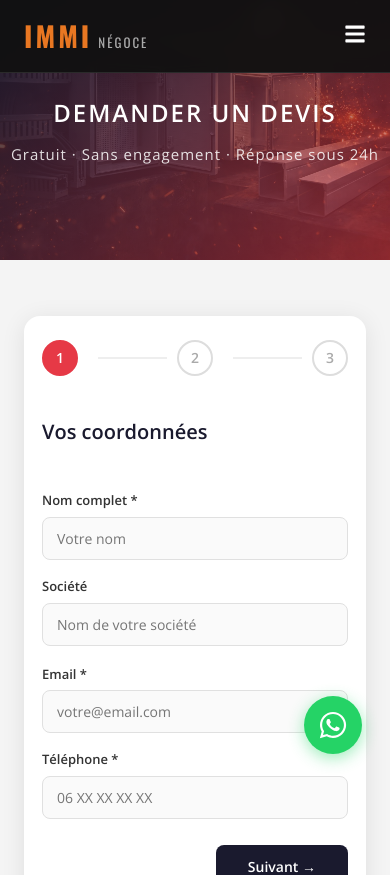
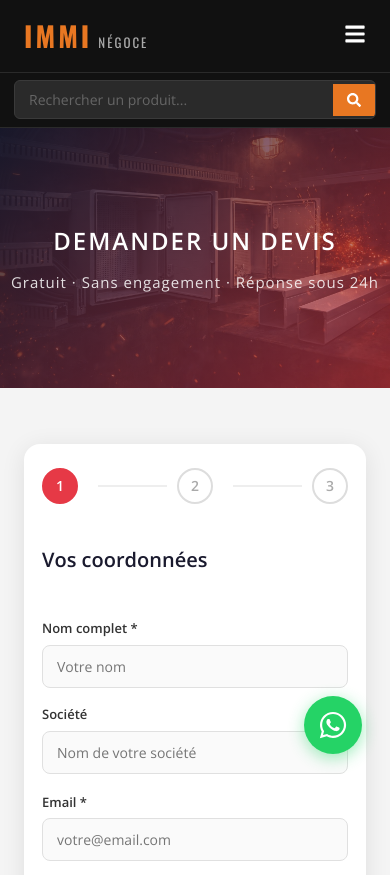
Before and after one commit to youssdinho/immi-website, a React (Vite) app: page /devis in a window 390 px wide. Shown: the top 875 px of the page. Built offline with nearby package versions, Linux system fonts and the light colour scheme.

Commit message:
Add smart search bar in navbar + WhatsApp button on product page

```diff
--- a/src/App.jsx
+++ b/src/App.jsx
@@ -23,6 +23,7 @@ import NotFoundPage from './components/NotFoundPage'
 import WhatsAppButton from './components/WhatsAppButton'
 import VideoSection from './components/VideoSection'
 import SEO from './components/SEO'
+import { MobileSearchStrip } from './components/SearchBar'
 
 function HomePage() {
   return (
@@ -48,6 +49,7 @@ function App() {
     <BrowserRouter>
       <ScrollToTop />
       <WhatsAppButton />
+      <MobileSearchStrip />
       <Routes>
         <Route path="/" element={<HomePage />} />
         <Route path="/produits" element={<ProduitsPage />} />
--- a/src/components/Navbar.jsx
+++ b/src/components/Navbar.jsx
@@ -1,6 +1,7 @@
 import { useState } from 'react'
 import { FaBars, FaTimes } from 'react-icons/fa'
 import { Link } from 'react-router-dom'
+import SearchBar from './SearchBar'
 import './Navbar.css'
 
 export default function Navbar() {
@@ -21,6 +22,8 @@ export default function Navbar() {
           <li><Link to="/contact" onClick={() => setMenuOpen(false)}>Contact</Link></li>
         </ul>
 
+        <SearchBar />
+
         <Link to="/devis" className="btn-devis" onClick={() => setMenuOpen(false)}>
           Demander un Devis
         </Link>
--- a/src/components/ProductDetail.css
+++ b/src/components/ProductDetail.css
@@ -147,6 +147,26 @@
   background: #c1121f;
 }
 
+.pd-btn-whatsapp {
+  display: flex;
+  align-items: center;
+  justify-content: center;
+  gap: 10px;
+  background: #25d366;
+  color: #fff;
+  padding: 13px 24px;
+  border-radius: 6px;
+  font-weight: 700;
+  font-size: 15px;
+  text-decoration: none;
+  margin-bottom: 16px;
+  transition: background 0.2s, transform 0.2s;
+}
+.pd-btn-whatsapp:hover {
+  background: #1ebe5a;
+  transform: translateY(-2px);
+}
+
 .pd-back {
   display: block;
   text-align: center;
--- a/src/components/ProductDetail.jsx
+++ b/src/components/ProductDetail.jsx
@@ -129,6 +129,16 @@ function ProductView({ product, category, categoryName }) {
             Demander un devis
           </a>
 
+          <a
+            href={`https://wa.me/212661695551?text=Bonjour%2C%20je%20suis%20int%C3%A9ress%C3%A9%20par%20le%20produit%20%3A%20${encodeURIComponent(product.name)}%20(R%C3%A9f%3A%20${encodeURIComponent(product.id)}).%20Pouvez-vous%20me%20donner%20plus%20d%27informations%20%3F`}
+            className="pd-btn-whatsapp"
+            target="_blank"
+            rel="noopener noreferrer"
+          >
+            <svg viewBox="0 0 24 24" fill="currentColor" width="18" height="18"><path d="M17.472 14.382c-.297-.149-1.758-.867-2.03-.967-.273-.099-.471-.148-.67.15-.197.297-.767.966-.94 1.164-.173.199-.347.223-.644.075-.297-.15-1.255-.463-2.39-1.475-.883-.788-1.48-1.761-1.653-2.059-.173-.297-.018-.458.13-.606.134-.133.298-.347.446-.52.149-.174.198-.298.298-.497.099-.198.05-.371-.025-.52-.075-.149-.669-1.612-.916-2.207-.242-.579-.487-.5-.669-.51-.173-.008-.371-.01-.57-.01-.198 0-.52.074-.792.372-.272.297-1.04 1.016-1.04 2.479 0 1.462 1.065 2.875 1.213 3.074.149.198 2.096 3.2 5.077 4.487.709.306 1.262.489 1.694.625.712.227 1.36.195 1.871.118.571-.085 1.758-.719 2.006-1.413.248-.694.248-1.289.173-1.413-.074-.124-.272-.198-.57-.347z"/><path d="M12 0C5.373 0 0 5.373 0 12c0 2.123.554 4.116 1.523 5.845L.057 23.082a.75.75 0 0 0 .921.921l5.237-1.466A11.945 11.945 0 0 0 12 24c6.627 0 12-5.373 12-12S18.627 0 12 0zm0 22c-1.886 0-3.65-.49-5.18-1.348l-.372-.214-3.856 1.08 1.08-3.856-.214-.372A9.956 9.956 0 0 1 2 12C2 6.477 6.477 2 12 2s10 4.477 10 10-4.477 10-10 10z"/></svg>
+            Commander via WhatsApp
+          </a>
+
           <Link to={`/produits/${category}`} className="pd-back">
             ← Retour à la catégorie
           </Link>
--- /dev/null
+++ b/src/components/SearchBar.css
@@ -0,0 +1,131 @@
+.searchbar-wrapper {
+  position: relative;
+  flex: 1;
+  max-width: 380px;
+}
+
+.searchbar-form {
+  display: flex;
+  align-items: center;
+  background: #2a2a2a;
+  border: 1px solid #3a3a3a;
+  border-radius: 6px;
+  overflow: hidden;
+  transition: border-color 0.2s;
+}
+
+.searchbar-form:focus-within {
+  border-color: var(--accent);
+}
+
+.searchbar-input {
+  flex: 1;
+  background: none;
+  border: none;
+  outline: none;
+  color: var(--white);
+  font-size: 14px;
+  font-family: var(--font-body);
+  padding: 9px 14px;
+}
+
+.searchbar-input::placeholder {
+  color: #666;
+}
+
+.searchbar-btn {
+  background: var(--accent);
+  border: none;
+  color: #fff;
+  padding: 9px 14px;
+  cursor: pointer;
+  font-size: 14px;
+  display: flex;
+  align-items: center;
+  transition: background 0.2s;
+}
+.searchbar-btn:hover {
+  background: var(--accent-hover);
+}
+
+/* Dropdown results */
+.searchbar-results {
+  position: absolute;
+  top: calc(100% + 6px);
+  left: 0;
+  right: 0;
+  background: #1e1e1e;
+  border: 1px solid #333;
+  border-radius: 8px;
+  list-style: none;
+  z-index: 2000;
+  box-shadow: 0 8px 30px rgba(0,0,0,0.5);
+  overflow: hidden;
+}
+
+.searchbar-results li {
+  display: flex;
+  align-items: center;
+  gap: 12px;
+  padding: 10px 14px;
+  cursor: pointer;
+  transition: background 0.15s;
+  border-bottom: 1px solid #2a2a2a;
+}
+.searchbar-results li:last-child { border-bottom: none; }
+.searchbar-results li:hover { background: #2a2a2a; }
+
+.searchbar-results li img {
+  width: 46px;
+  height: 46px;
+  object-fit: cover;
+  border-radius: 5px;
+  flex-shrink: 0;
+}
+
+.sr-name {
+  font-size: 13px;
+  font-weight: 600;
+  color: var(--white);
+  margin-bottom: 2px;
+}
+
+.sr-cat {
+  font-size: 11px;
+  color: var(--accent);
+}
+
+.sr-empty {
+  padding: 14px;
+  color: var(--gray);
+  font-size: 13px;
+  text-align: center;
+  cursor: default;
+}
+
+/* Mobile — caché dans la navbar */
+@media (max-width: 768px) {
+  .searchbar-wrapper {
+    display: none;
+  }
+}
+
+/* Barre mobile standalone (hors navbar) */
+.mobile-search-strip {
+  display: none;
+}
+
+@media (max-width: 768px) {
+  .mobile-search-strip {
+    display: block;
+    margin-top: 72px;
+    padding: 8px 14px;
+    background: #111;
+    border-bottom: 1px solid #2a2a2a;
+  }
+
+  .mobile-search-strip .searchbar-wrapper {
+    display: block;
+    max-width: 100%;
+  }
+}
--- /dev/null
+++ b/src/components/SearchBar.jsx
@@ -0,0 +1,87 @@
+import { useState, useEffect, useRef } from 'react'
+import { useNavigate } from 'react-router-dom'
+import { FaSearch } from 'react-icons/fa'
+import { catalog } from '../data/products'
+import './SearchBar.css'
+
+export function MobileSearchStrip() {
+  return (
+    <div className="mobile-search-strip">
+      <SearchBar />
+    </div>
+  )
+}
+
+const allProducts = Object.entries(catalog).flatMap(([slug, cat]) =>
+  cat.items.map((p) => ({ ...p, categorySlug: slug, categoryName: cat.categoryName }))
+)
+
+export default function SearchBar() {
+  const [query, setQuery] = useState('')
+  const [focused, setFocused] = useState(false)
+  const wrapperRef = useRef(null)
+  const navigate = useNavigate()
+
+  const results = query.trim().length >= 2
+    ? allProducts.filter((p) => {
+        const haystack = `${p.name} ${p.dimensions ?? ''}`.toLowerCase()
+        const tokens = query.trim().toLowerCase().split(/\s+/)
+        return tokens.every((token) => haystack.includes(token))
+      }).slice(0, 6)
+    : []
+
+  useEffect(() => {
+    function handleClick(e) {
+      if (wrapperRef.current && !wrapperRef.current.contains(e.target)) {
+        setFocused(false)
+      }
+    }
+    document.addEventListener('mousedown', handleClick)
+    return () => document.removeEventListener('mousedown', handleClick)
+  }, [])
+
+  function goTo(p) {
+    navigate(`/produits/${p.categorySlug}/${p.id}`)
+    setQuery('')
+    setFocused(false)
+  }
+
+  function handleSubmit(e) {
+    e.preventDefault()
+    if (results.length > 0) goTo(results[0])
+  }
+
+  return (
+    <div className="searchbar-wrapper" ref={wrapperRef}>
+      <form className="searchbar-form" onSubmit={handleSubmit}>
+        <input
+          type="text"
+          value={query}
+          onChange={(e) => setQuery(e.target.value)}
+          onFocus={() => setFocused(true)}
+          placeholder="Rechercher un produit..."
+          className="searchbar-input"
+        />
+        <button type="submit" className="searchbar-btn" aria-label="Rechercher">
+          <FaSearch />
+        </button>
+      </form>
+
+      {focused && query.trim().length >= 2 && (
+        <ul className="searchbar-results">
+          {results.length > 0 ? results.map((p) => (
+            <li key={p.id} onMouseDown={() => goTo(p)}>
+              <img src={p.thumbnail} alt={p.name} />
+              <div>
+                <p className="sr-name">{p.name}</p>
+                <p className="sr-cat">{p.categoryName}</p>
+              </div>
+            </li>
+          )) : (
+            <li className="sr-empty">Aucun produit trouvé</li>
+          )}
+        </ul>
+      )}
+    </div>
+  )
+}
--- a/src/index.css
+++ b/src/index.css
@@ -20,6 +20,7 @@
 html {
   scroll-behavior: smooth;
 }
+
 
 body {
   background-color: var(--bg-dark);
```
